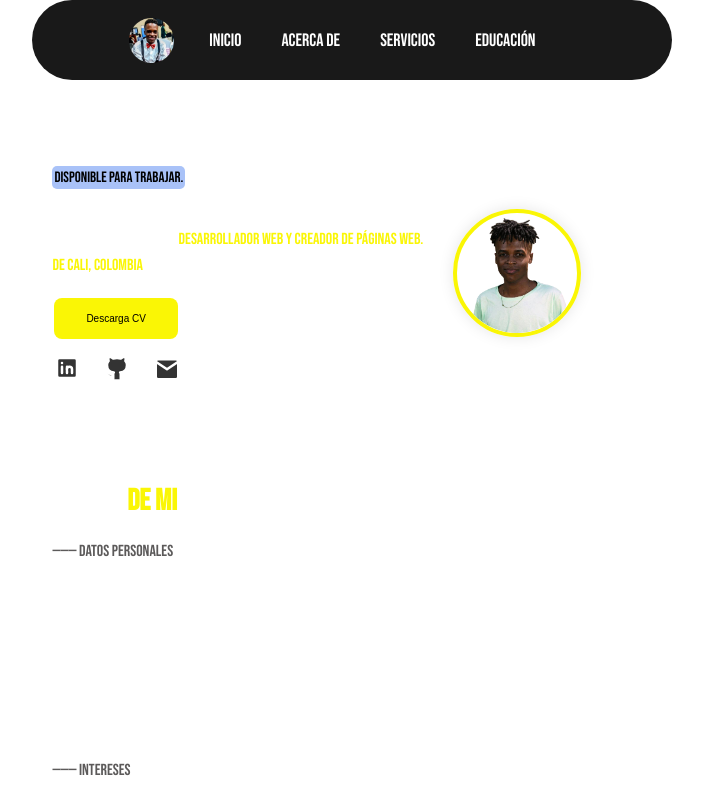
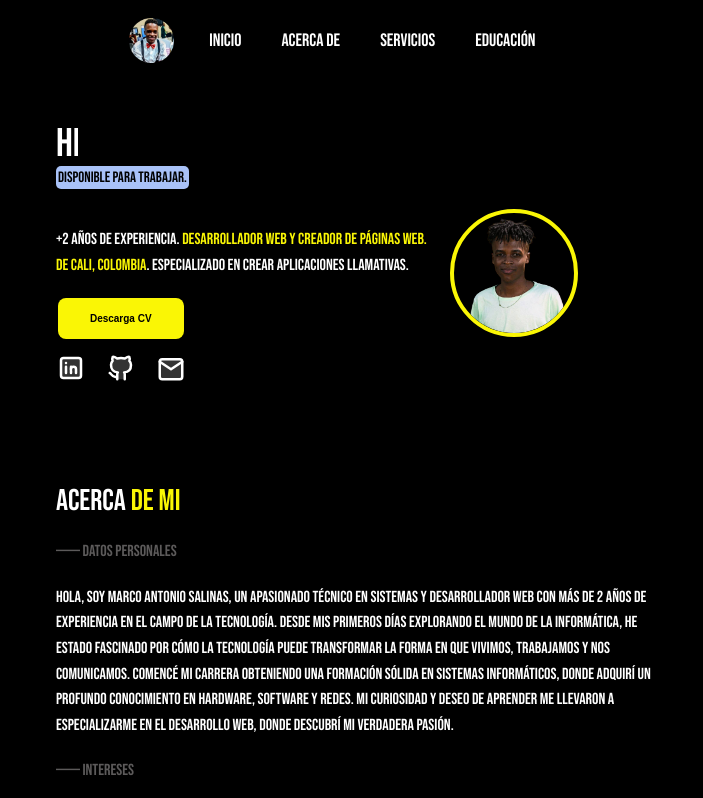
Before and after one commit to marcosali/port-web, a React (Create React App) app: page / in a window 1280 px wide. Shown: the top 798 px of the page, without its empty margins (326-1029 px from the left). Built offline with nearby package versions, Linux system fonts and the light colour scheme.

Commit message:
Update index.css

```diff
--- a/src/index.css
+++ b/src/index.css
@@ -1,13 +1,7 @@
-body {
-  margin: 0;
-  font-family: -apple-system, BlinkMacSystemFont, 'Segoe UI', 'Roboto', 'Oxygen',
-    'Ubuntu', 'Cantarell', 'Fira Sans', 'Droid Sans', 'Helvetica Neue',
-    sans-serif;
-  -webkit-font-smoothing: antialiased;
-  -moz-osx-font-smoothing: grayscale;
+* {
+  background-color: #000000;
+  font-weight: 550;
+  font-style: normal;
+  color: #ffffff;
+  align-items: center;
 }
-
-code {
-  font-family: source-code-pro, Menlo, Monaco, Consolas, 'Courier New',
-    monospace;
-}
```
